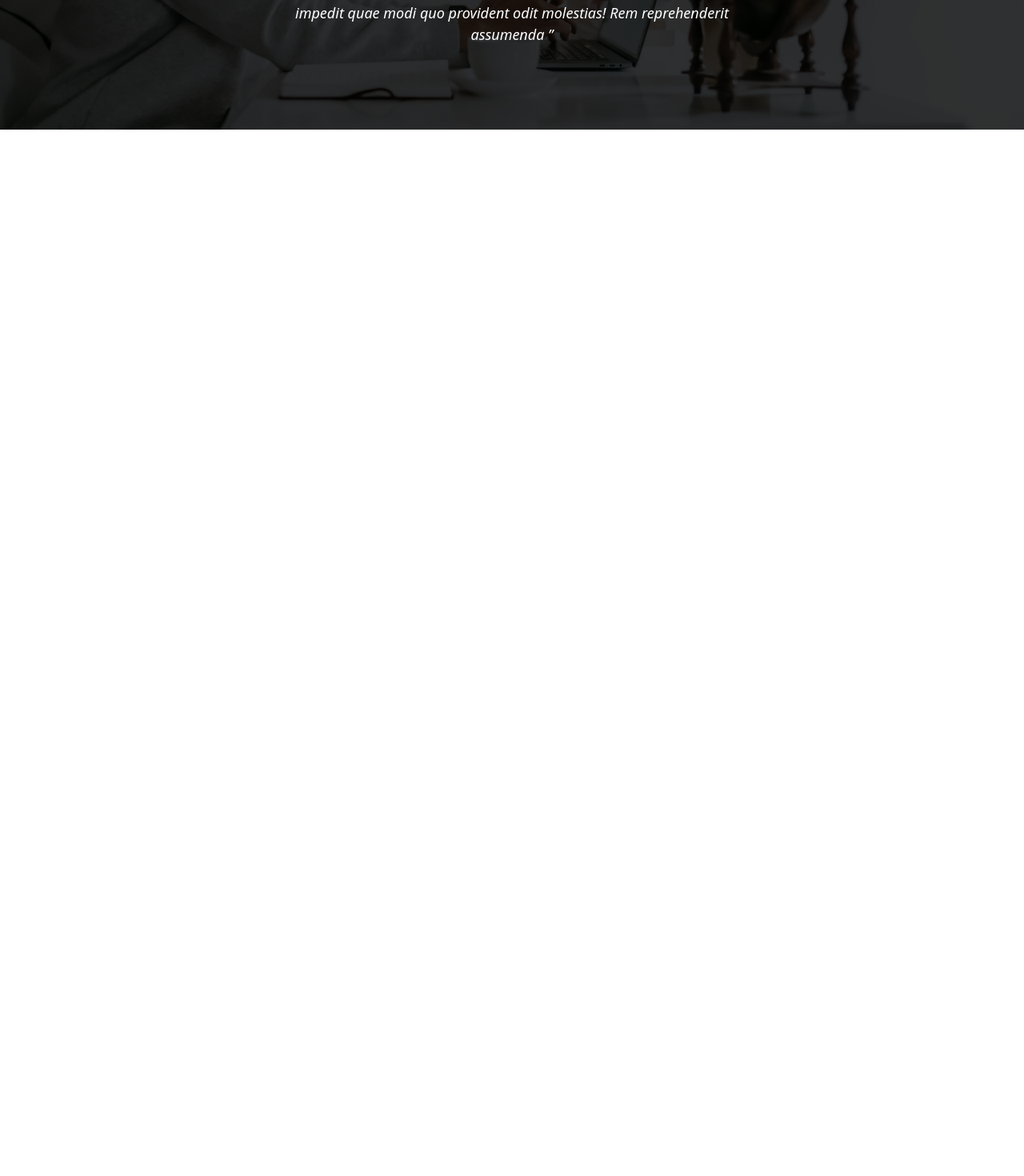
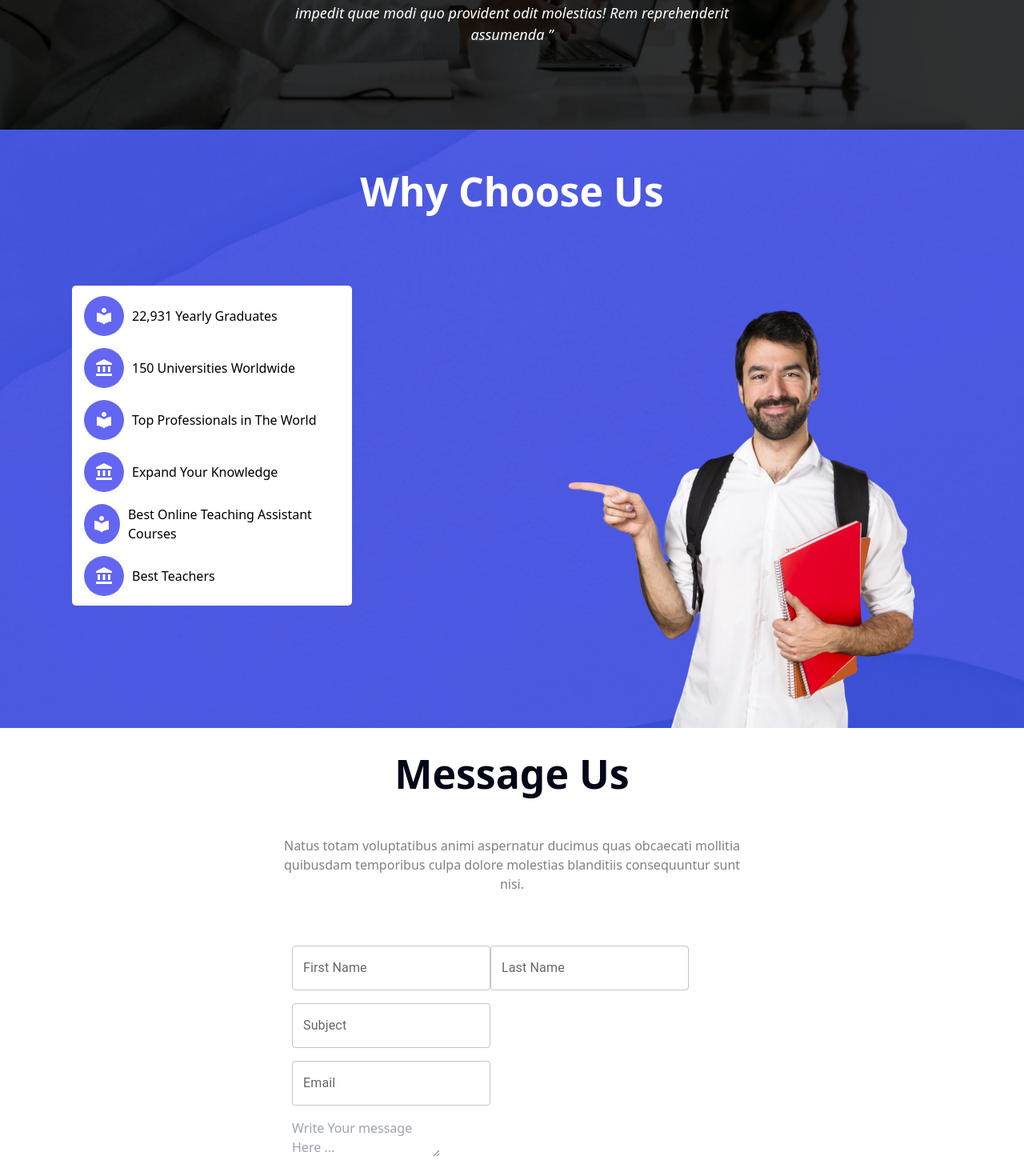
Before and after one commit to MohamedSaberChkiri/OneSchool, a React (Vite) app: page / in a window 1280 px wide. Shown: the part 4340-5810 px from the top of the page at 80% size. Before the commit the page ends 4502 px from the top, so only its background shows below. Built offline with nearby package versions, Linux system fonts and the light colour scheme.

Commit message:
working on contact form

```diff
--- a/src/App.css
+++ b/src/App.css
@@ -382,3 +382,96 @@
   .name{
     font-size: 30px;
   }
+
+
+
+  .reason-container{
+    display: flex;
+    align-items: center;
+    justify-content: flex-start;
+    width: 320px;
+    height: 5vh;
+
+    gap: 10px;
+  }
+  .grund-container{
+    height: 400px;
+    width: 350px;
+    border-radius: 5px;
+    display: flex;
+    flex-direction: column;
+    align-items: center;
+    justify-content: space-around;
+    background: white;
+    color: black;
+    padding: 5px 20px 5px 20px;
+
+  }
+
+  .reason-icon{
+    width: 50px;
+    height: 50px;
+    border-radius: 50%;
+    background: rgb(99 102 241);
+    display: flex;
+    align-items: center;
+    justify-content: center;
+    color: white;
+
+  }
+
+  .why-choose-us-container{
+    color: white;
+    display: flex;
+    flex-direction: column;
+    align-items: center;
+    padding: 5vh 0 0 0;
+    width: 100%;
+    min-height: 80vh;
+    max-height: fit-content;
+    background: url('./MyComponents/images/wsus.jpeg');
+    background-position: center;
+    background-size: cover;
+    background-repeat: no-repeat;
+  }
+
+  .bottom-side-wsus{
+    display: flex;
+    flex-wrap: wrap;
+  }
+  .wsus-right{
+
+    width: 600px;
+    height: 553px;
+
+    background-image: url('./MyComponents/images/personpic.png');
+    background-position: bottom-left;
+    background-size: cover;
+    background-repeat: no-repeat;
+  }
+  .wsus-left{
+
+    width: 500px;
+    height: max-content;
+  }
+
+  .mucont{
+    display: flex;
+    flex-direction: column;
+    align-items: center;
+    justify-content: center;
+    width: 100%;
+    height: 70vh;
+
+  }
+  .form{
+    display: flex;
+
+    flex-direction: column;
+    align-items: flex-start;
+    justify-content: center;
+    gap: 2vh;
+    height: 400px;
+    width: 550px;
+
+  }
--- a/src/App.jsx
+++ b/src/App.jsx
@@ -4,8 +4,10 @@ import './App.css'
 import Courses from './MyComponents/Courses'
 import FeedBack from './MyComponents/FeedBack'
 import Home from './MyComponents/Home'
+import MessageUs from './MyComponents/MessageUs'
 import Programs from './MyComponents/Programs'
 import Teachers from './MyComponents/Teachers'
+import WhyChooseUs from './MyComponents/WhyChooseUs'
 
 
 
@@ -27,6 +29,8 @@ function App() {
     <Programs/>
     <Teachers/>
     <FeedBack/>
+    <WhyChooseUs/>
+    <MessageUs/>
 
 
     </>
--- a/src/MyComponents/MessageUs.jsx
+++ b/src/MyComponents/MessageUs.jsx
@@ -0,0 +1,34 @@
+import React from 'react'
+import Program from './Program'
+import { TextField } from '@mui/material'
+import { TextareaAutosize } from '@mui/base/TextareaAutosize';
+
+
+function MessageUs() {
+  return (
+    <div className='mucont'>
+            <div className="message-us-top mt-5">
+                <Program title="Message Us" desc="Natus totam voluptatibus animi aspernatur ducimus quas obcaecati mollitia quibusdam temporibus culpa dolore molestias blanditiis consequuntur sunt nisi."/>
+            </div>
+
+
+            <div className="form">
+
+                    <div className="form-names">
+                    <TextField id="outlined-basic" label="First Name" variant="outlined" />
+                    <TextField id="outlined-basic" label="Last Name" variant="outlined"/>
+
+                    </div>
+                    <TextField id="outlined-basic" label="Subject" variant="outlined"/>
+                    <TextField id="outlined-basic" label="Email" variant="outlined"/>
+
+                    <TextareaAutosize placeholder="Write Your message Here ..."/>
+
+
+            </div>
+
+    </div>
+  )
+}
+
+export default MessageUs
--- /dev/null
+++ b/src/MyComponents/Reason.jsx
@@ -0,0 +1,13 @@
+import React from 'react'
+
+function Reason(props) {
+  return (
+    <div className='reason-container'>
+            <div className="reason-icon">{props.reasonIcon}</div>
+            <div className="reason-text">{props.reasonText}</div>
+
+    </div>
+  )
+}
+
+export default Reason
--- a/src/MyComponents/WhyChooseUs.jsx
+++ b/src/MyComponents/WhyChooseUs.jsx
@@ -0,0 +1,36 @@
+import React from 'react'
+import Program from './Program'
+import Reason from './Reason'
+import { AccountBalance, LocalLibrary } from '@mui/icons-material'
+
+function WhyChooseUs() {
+  return (
+    <div className='why-choose-us-container'>
+
+            <Program title="Why Choose Us " desc=""/>
+
+            <div className="bottom-side-wsus">
+
+                            <div className="wsus-left">
+                                <div className="grund-container">
+                                    <Reason reasonIcon = {<LocalLibrary />} reasonText='22,931 Yearly Graduates'/>
+                                    <Reason reasonIcon={<AccountBalance/>} reasonText='150 Universities Worldwide'/>
+                                    <Reason reasonIcon= {<LocalLibrary/>}reasonText='Top Professionals in The World'/>
+                                    <Reason reasonIcon={<AccountBalance/>}reasonText='Expand Your Knowledge'/>
+                                    <Reason reasonIcon= {<LocalLibrary/>}reasonText='Best Online Teaching Assistant Courses'/>
+                                    <Reason reasonIcon={<AccountBalance/>} reasonText='Best Teachers'/>
+                                </div>
+                            </div>
+                            <div className="wsus-right">
+
+                            </div>
+
+            </div>
+
+
+
+    </div>
+  )
+}
+
+export default WhyChooseUs
```
Also changed, not shown: src/MyComponents/images/personpic.png (added), src/MyComponents/images/wsus.jpeg (added).
